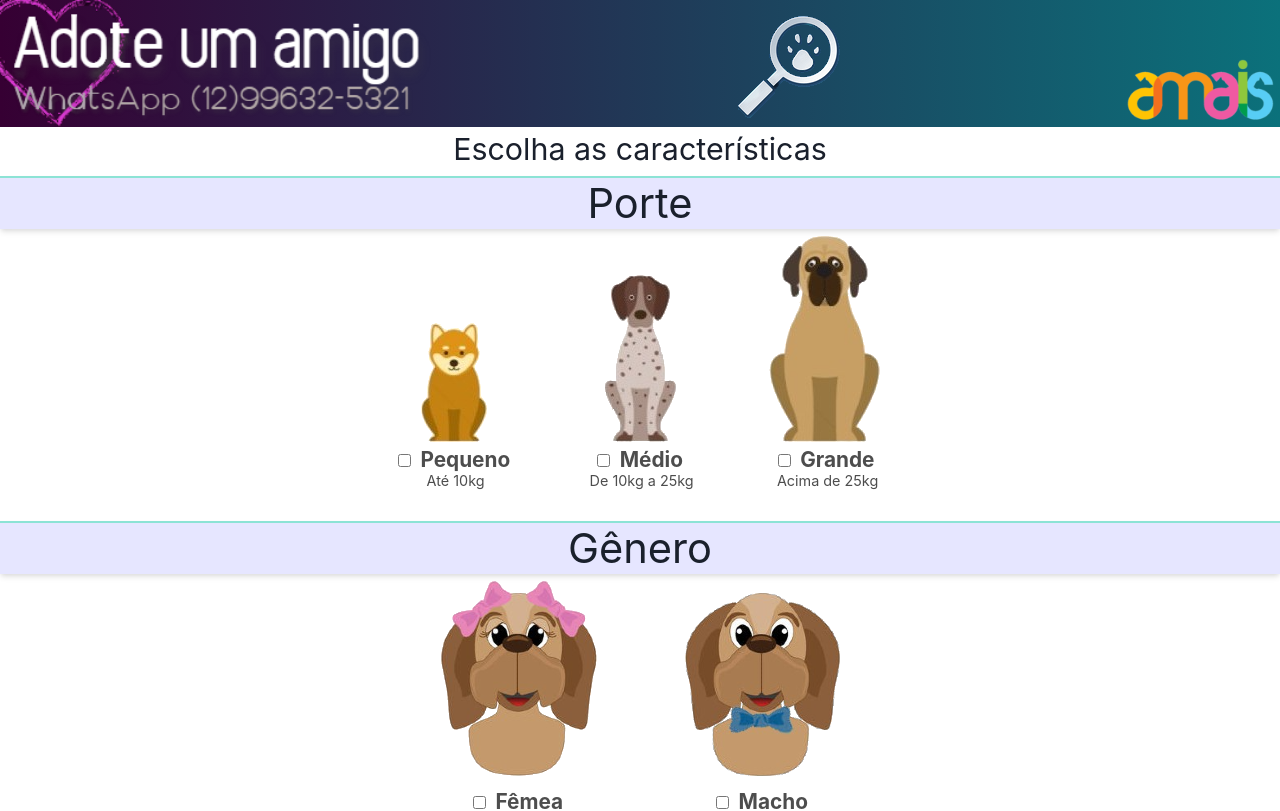
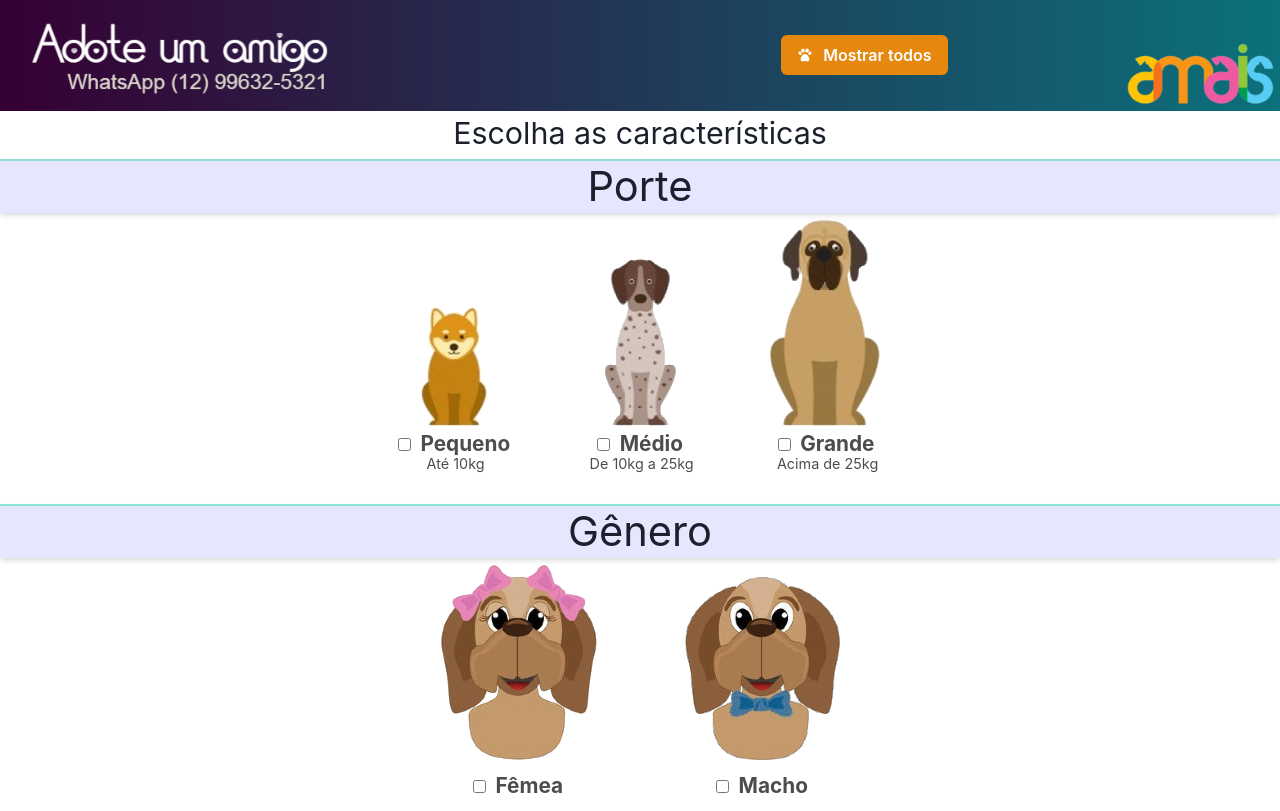
Before and after one commit to clarinha-prado/wolvesj, a Next.js app: page /filter in a window 1280 px wide. Shown: the top 811 px of the page. Built offline with nearby package versions, Linux system fonts and the light colour scheme.

Commit message:
show all button

```diff
--- a/src/components/AnimalList.tsx
+++ b/src/components/AnimalList.tsx
@@ -5,28 +5,17 @@ import { AnimalBox } from '../components/AnimalBox';
 import { GetServerSidePropsContext } from 'next';
 
 interface AnimaisProps {
-    data: AnimalInterface[];
+    queryResponse: AnimalInterface[];
 }
 
 interface AnimalInterface {
     id: number;
     nm_animal: string;
-    dt_nasc: Date;
-    dt_acolh: Date;
-    especie: number;
-    raca: string;
-    sexo: number;
-    pelagem: string;
+    dt_provavel_nasc: Date;
     porte: number;
-    caracteristicas: string;
-    castrado: number;
-    historia: string;
-    localizacao: string;
-    situacao: number;
-    apelidos: string;
 }
 
-export function AnimalList({ data }: AnimaisProps) {
+export function AnimalList({ queryResponse }: AnimaisProps) {
 
     return (
         <>
@@ -45,7 +34,7 @@ export function AnimalList({ data }: AnimaisProps) {
                     justify='space-around'
                 >
 
-                    {data.map((item) => (
+                    {queryResponse.map((item) => (
                         <AnimalBox key={item.id} animal={item} />
                     ))}
 
--- a/src/components/FilterForm.tsx
+++ /dev/null
@@ -1,52 +0,0 @@
-import { Button, Box, Center } from "@chakra-ui/react"
-import { useForm } from 'react-hook-form';
-
-import { FilterTitle } from './FilterTitle';
-import { Size } from './Size';
-import { Gender } from './Gender';
-import { Age } from './Age';
-
-
-interface FilterFormData {
-    p: string;
-    m: string;
-    g: string;
-    female: string;
-    male: string;
-    ate10: string;
-    de1a5: string;
-    de5a10: string;
-    acima10: string;
-}
-
-interface FilterFormProps {
-    onSubmit: (filterFormData: FilterFormData) => void;
-}
-
-export function FilterForm({ onSubmit }: FilterFormProps) {
-
-    // obtém do useForm() o register para definir o nome dos campos do formulário
-    // e o handleSubmit para chamar uma função q receberá os dados do formulário
-    const { register, handleSubmit } = useForm();
-
-    return (
-        <>
-            <Box
-                as="form"
-                onSubmit={handleSubmit(onSubmit)}
-            >
-                <FilterTitle name="Porte" />
-                <Size registerParam={register} />
-                <FilterTitle name="Gênero" />
-                <Gender registerParam={register} />
-                <FilterTitle name="Idade" />
-                <Age registerParam={register} />
-
-                <Center>
-                    <Button type="submit" colorScheme="blue">Buscar</Button>
-                </Center>
-            </Box>
-        </>
-    );
-
-}
--- a/src/components/Gender.tsx
+++ b/src/components/Gender.tsx
@@ -2,6 +2,8 @@ import { Center, Text, Flex } from "@chakra-ui/react";
 import { FieldValues, UseFormRegister } from 'react-hook-form';
 
 interface GenderProps {
+    handler: (index: number) => void;
+    values: boolean[];
     registerParam: UseFormRegister<FieldValues>,
 }
 
@@ -10,7 +12,7 @@ const genders = [
     ['/img/male.png', 'Macho', 'male'],
 ];
 
-export function Gender({ registerParam }: GenderProps) {
+export function Gender({ handler, values, registerParam }: GenderProps) {
 
     return (
         <Center
@@ -32,6 +34,9 @@ export function Gender({ registerParam }: GenderProps) {
                                 type="checkbox"
                                 id={value[2]}
                                 value="1"
+                                checked={values[index]}
+                                onClick={() => handler(index)}
+                                onChange={e => { }}
                                 {...registerParam(value[2])}
                             />
                             <Text
--- a/src/components/Header/Header.module.css
+++ b/src/components/Header/Header.module.css
@@ -61,13 +61,15 @@
 }
 
 .logo {
-    width: 60%;
+    width: 50%;
+    margin-right: 0.6rem;
 }
 
 .logoAmais {
     padding-bottom: 0.3rem;
+    margin-left: 0.6rem;
     padding-right: 0.3rem;
-    width: 22vw;
+    width: 20vw;
     align-self: flex-end;
 }
 
@@ -107,6 +109,23 @@
     margin-bottom: 1rem;
 }
 
+/*********************************** telas médias ***********************************/
+
+@media screen and (min-width: 480px) {
+
+    .logo {
+        width: 45%;
+        margin-top: 5px;
+        margin-bottom: 5px;
+        margin-left: 5px;
+        margin-right: 1rem;
+    }
+}
+
+.logoAmais {
+    width: 22vw;
+}
+
 /*********************************** telas grandes ***********************************/
 
 @media screen and (min-width: 720px) {
@@ -135,6 +154,10 @@
 
     .logo {
         width: 35%;
+        margin-top: 10px;
+        margin-bottom: 10px;
+        margin-left: 20px;
+        margin-right: 5rem;
     }
 
     .logoAmais {
@@ -178,3 +201,16 @@
         margin-top: -11px;
     }
 }
+
+/*********************************** telas gigantes ***********************************/
+
+@media screen and (min-width: 900px) {
+
+    .logo {
+        width: 25%;
+        margin-top: 10px;
+        margin-bottom: 10px;
+        margin-left: 20px;
+        margin-right: 5rem;
+    }
+}
--- a/src/components/Header/index.tsx
+++ b/src/components/Header/index.tsx
@@ -1,21 +1,37 @@
+import { Button, Icon } from "@chakra-ui/react";
+import { IoMdPaw } from "react-icons/io";
 import styles from './Header.module.css';
 
-export function Header() {
+interface HeaderProps {
+    showAll: () => void;
+    showForm: boolean;
+}
+
+export function Header({ showAll, showForm }: HeaderProps) {
+
+    function handleClick() {
+        showAll();
+    }
 
     return (
         <div className={styles.header}>
             <img className={styles.logo} src="/img/adote.png" alt="Adote um amigo" />
 
             <div style={{ display: 'contents', marginTop: '1rem' }}>
-                <a href="/wolves/animais/filter?newSearch=true">
-                    <img
-                        src="/img/icon-search.png"
-                        alt="Procurar"
-                        className="icon-filter"
-                        data-toggle="tooltip"
-                        style={{ paddingTop: '0.5rem' }}
-                    />
-                </a>
+                <Button
+                    onClick={handleClick}
+                    bgColor="#e6880e"
+                    color="white"
+                    minW="0"
+                    ml={["0", "1rem", "7rem", "12rem"]}
+                    fontSize={["0.8rem", "0.9rem", "1rem"]}
+                    style={{
+                        whiteSpace: "normal",
+                    }}
+                >
+                    <Icon as={IoMdPaw} mr={["5px", "5px", "10px"]} />
+                    {showForm ? 'Mostrar todos' : 'Nova Busca'}
+                </Button>
                 <img className={styles.logoAmais} src="/img/logo-amais.png" alt="AMAIS" />
             </div>
         </div>
--- a/src/pages/filter.tsx
+++ b/src/pages/filter.tsx
@@ -1,9 +1,14 @@
+import { useState } from "react";
+import axios from "axios";
+import { Button, Box, Center, Text } from "@chakra-ui/react";
+import { useForm } from 'react-hook-form';
+
+import { FilterTitle } from '../components/FilterTitle';
+import { Size } from '../components/Size';
+import { Gender } from '../components/Gender';
+import { Age } from '../components/Age';
 import { Header } from '../components/Header';
-import { AnimalList } from '../components/AnimalList';
-import { Text } from "@chakra-ui/react";
-import { FilterForm } from '../components/FilterForm';
-import axios from 'axios';
-import { useState } from 'react';
+import { AnimalList } from "../components/AnimalList";
 
 interface FilterFormData {
     p: string;
@@ -11,15 +16,41 @@ interface FilterFormData {
     g: string;
     female: string;
     male: string;
-    ate10: string;
+    ate1: string;
     de1a5: string;
     de5a10: string;
     acima10: string;
 }
 
+interface AnimalList {
+    content: AnimalDTO[];
+    first: true;
+    last: false;
+    number: 0;
+    totalElements: 32;
+    totalPages: 8;
+}
+
+interface AnimalDTO {
+    dt_provavel_nasc: string;
+    id: number;
+    nm_animal: string;
+    porte: number;
+}
+
 export default function Filter() {
+
     const [showForm, setShowForm] = useState(true);
-    const [animals, setAnimals] = useState({});
+    const [animals, setAnimals] = useState<AnimalList>([]);
+    const [selectAll, setSelectAll] = useState(false)
+
+    const [sizes, setSizes] = useState([false, false, false]);
+    const [genders, setGenders] = useState([false, false]);
+    const [ages, setAges] = useState([false, false, false, false]);
+
+    // obtém do useForm() o register para definir o nome dos campos do formulário
+    // e o handleSubmit para chamar uma função q receberá os dados do formulário
+    const { register, handleSubmit, setValue } = useForm();
 
     // esta função é chamada pelo handleSubmit() do react-hook-forms quando o POST é feito
     const onSubmit = (filterFormData: FilterFormData) => {
@@ -33,10 +64,48 @@ export default function Filter() {
             });
     }
 
+    const showAll = (): void => {
+        if (showForm) {
+            setValue("p", true);
+            setValue("m", true);
+            setValue("g", true);
+            setValue("female", true);
+            setValue("male", true);
+            setValue("ate1", true);
+            setValue("de1a5", true);
+            setValue("de5a10", true);
+            setValue("acima10", true);
+            handleSubmit(onSubmit)();
+        } else {
+            setSelectAll(false);
+            setShowForm(true);
+        }
+    };
+
+    const handleSizesClick = (index: number) => {
+        let newSizes = sizes.slice();
+        newSizes[index] = !sizes[index];
+
+        setSizes(newSizes);
+    }
+
+    const handleGendersClick = (index: number) => {
+        let newGenders = genders.slice();
+        newGenders[index] = !genders[index];
+
+        setGenders(newGenders);
+    }
+
+    const handleAgesClick = (index: number) => {
+        let newAges = ages.slice();
+        newAges[index] = !ages[index];
+
+        setAges(newAges);
+    }
+
     return (
         <>
-            < Header />
-
+            <Header showAll={showAll} showForm={showForm} />
             {showForm ?
                 <>
                     <Text
@@ -45,10 +114,29 @@ export default function Filter() {
                     >
                         Escolha as características
                     </Text>
-                    <FilterForm onSubmit={onSubmit} />
+
+                    <Box
+                        as="form"
+                        onSubmit={handleSubmit(onSubmit)}
+                    >
+                        <FilterTitle name="Porte" />
+                        <Size handler={handleSizesClick} values={sizes} registerParam={register} />
+                        <FilterTitle name="Gênero" />
+                        <Gender handler={handleGendersClick} values={genders} registerParam={register} />
+                        <FilterTitle name="Idade" />
+                        <Age handler={handleAgesClick} values={ages} registerParam={register} />
+
+                        <Center>
+                            <Button type="submit" colorScheme="blue">Buscar</Button>
+                        </Center>
+                    </Box>
                 </>
                 :
-                < AnimalList data={animals} />}
+                <>
+                    <AnimalList queryResponse={animals.content} />
+                Página 1 de 7, mostrando 20 animais em um total de 127.
+                </>
+            }
         </>
     );
 }
```
Also changed, not shown: src/components/Age.tsx (+8 -3 lines), src/components/AnimalBox.tsx (+1 -12 lines), src/components/Size.tsx (+10 -5 lines), public/img/adote.png, 1 other file (tests, documents, lock files or other folders).
